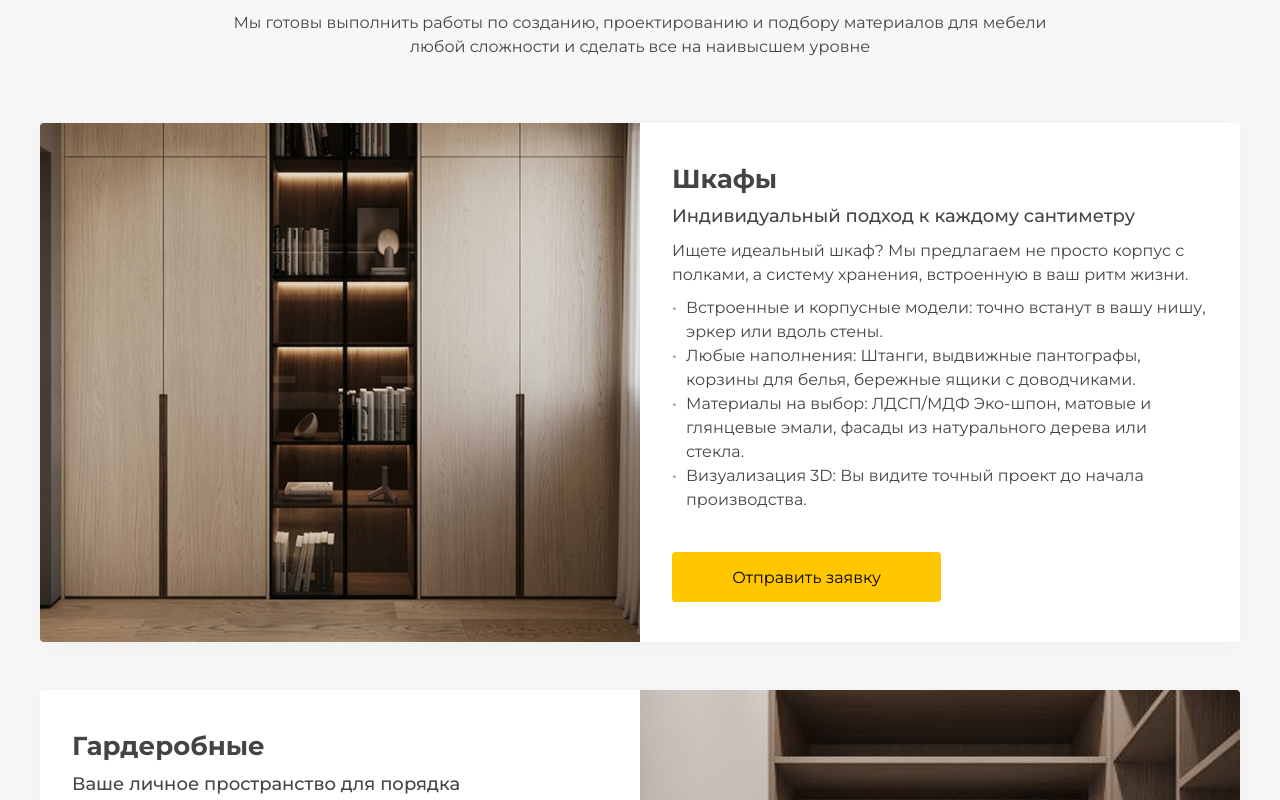
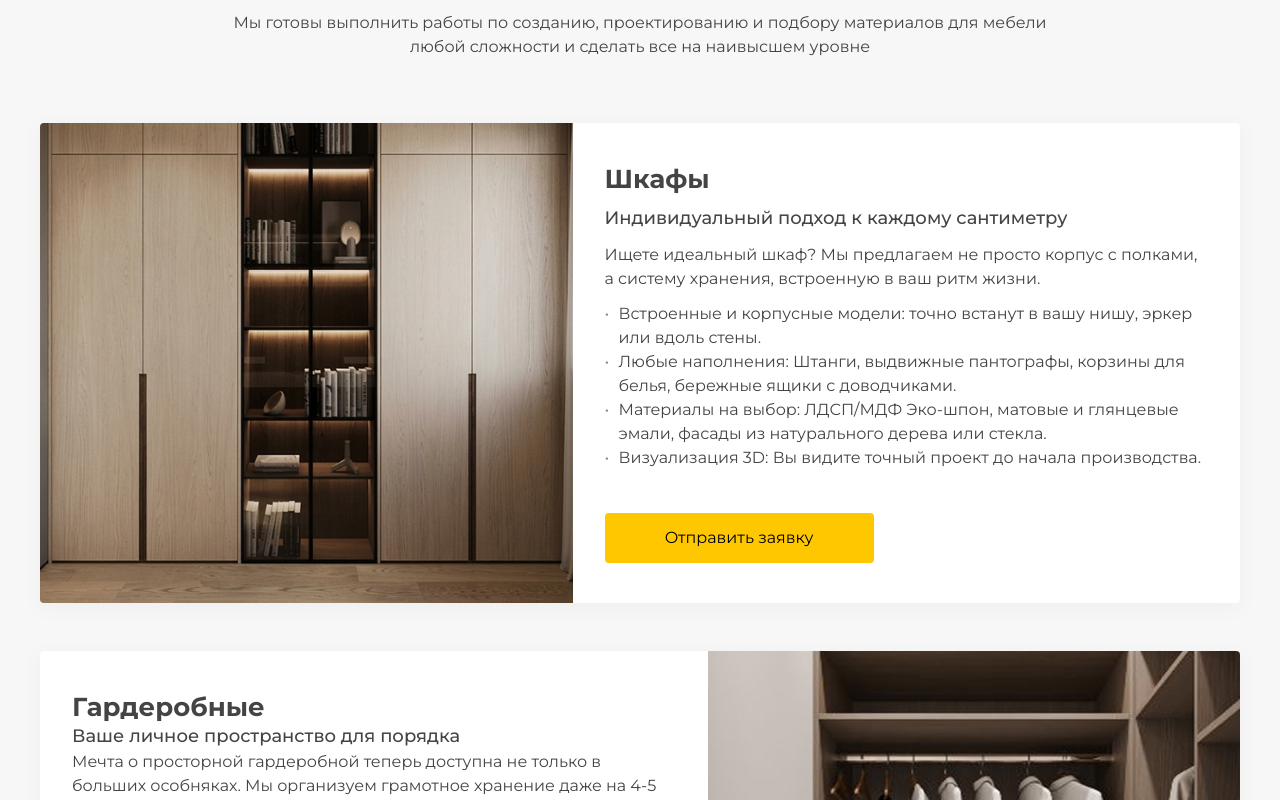
Before and after one commit to RomaKalinevich/OS_DK, a Svelte app: page / in a window 1280 px wide. Shown: the part 1420-2220 px from the top of the page. Built offline with nearby package versions, Linux system fonts and the light colour scheme.

Commit message:
fix content-wrapper

```diff
--- a/src/components/Works.svelte
+++ b/src/components/Works.svelte
@@ -143,7 +143,7 @@
     }
 
     .content-wrapper {
-        flex: 1 1 50%;
+        flex: 1 1 62%;
         padding: 40px 32px;
         display: flex;
         flex-direction: column;
```
